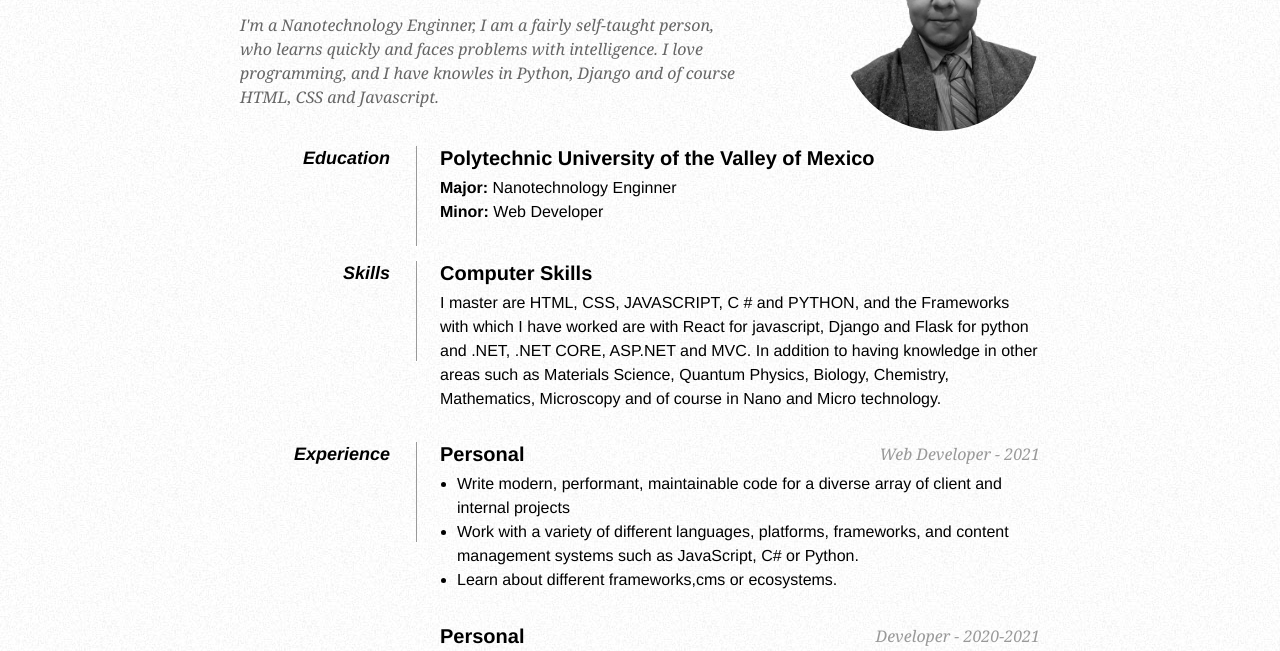
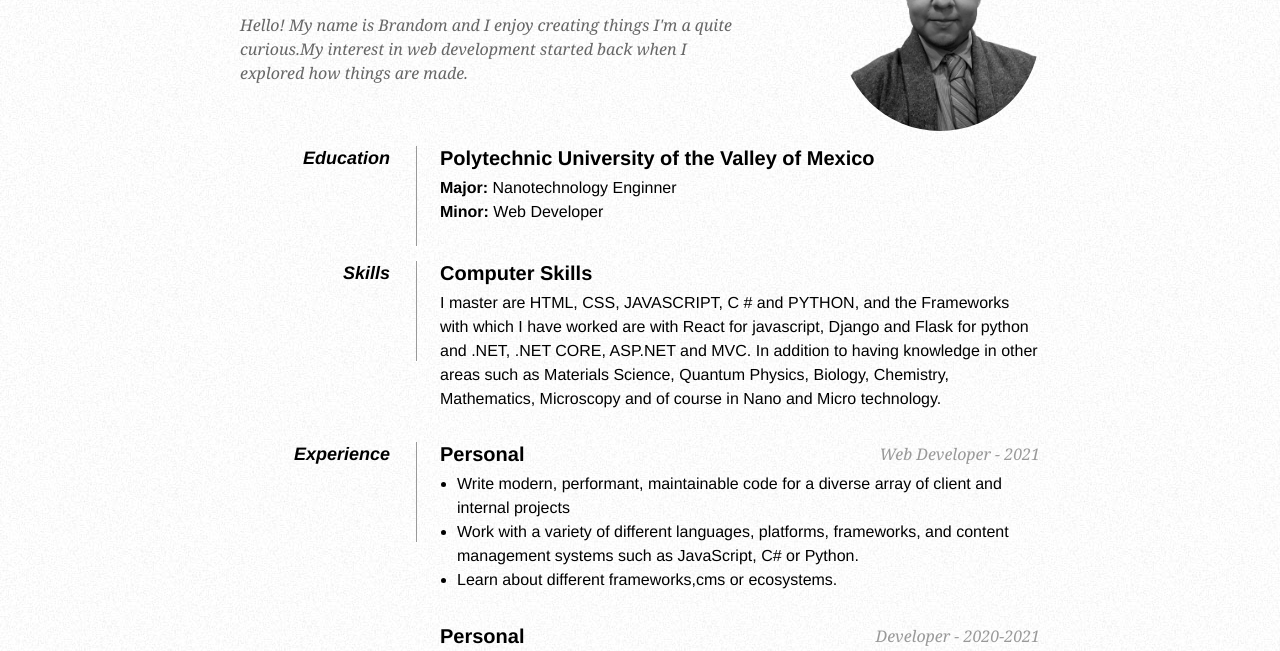
Before and after one commit to Zurybr/Cv, a plain HTML site: page index.html in a window 1280 px wide. Shown: the part 148-799 px from the top of the page. Drawn offline with Linux system fonts and the light colour scheme.

Commit message:
Update index.html

```diff
--- a/index.html
+++ b/index.html
@@ -47,7 +47,7 @@
 
         <div id="objective">
             <p>
-                I'm a Nanotechnology Enginner, I am a fairly self-taught person, who learns quickly and faces problems with intelligence. I love programming, and I have knowles in Python, Django and of course HTML, CSS and Javascript.
+                Hello! My name is Brandom and I enjoy creating things I'm a quite curious.My interest in web development started back when I explored how things are made.
             </p>
         </div>
 
```
